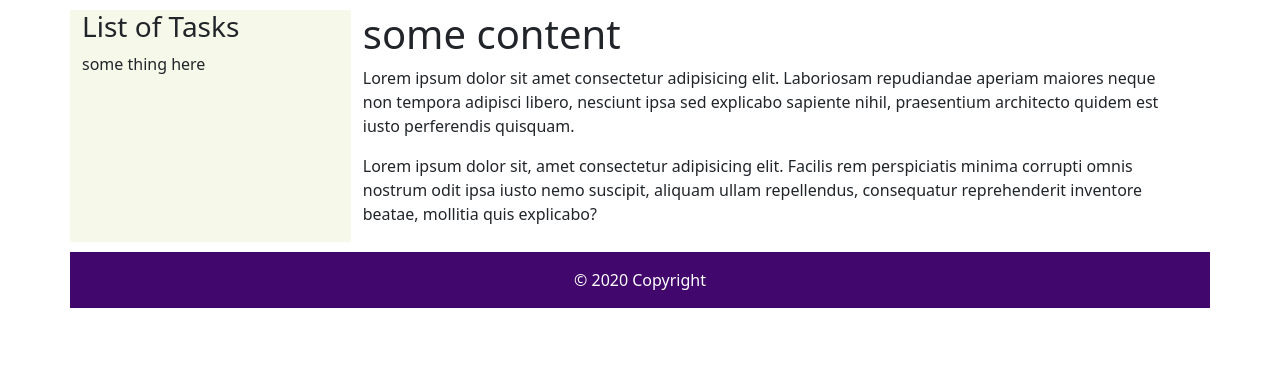
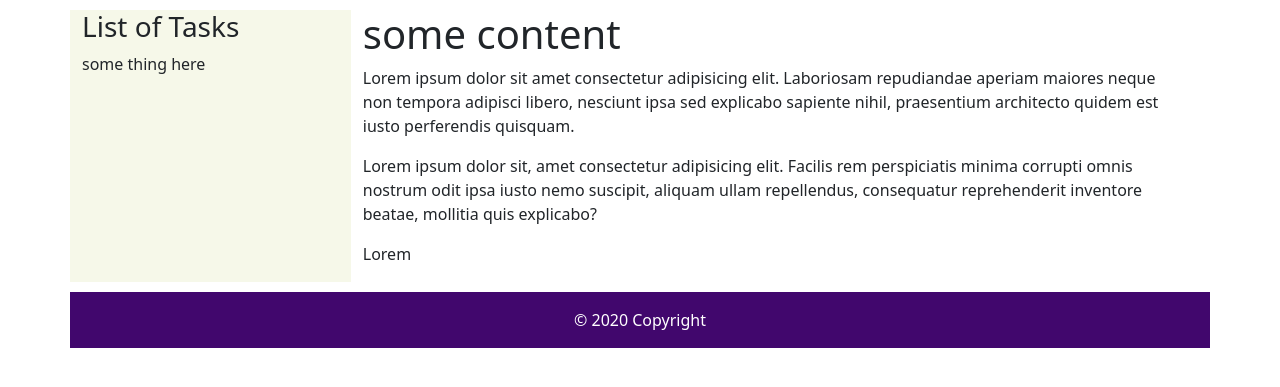
Before and after one commit to 8401483508/pst_task, a PHP site: page / in a window 1280 px wide. Shown: the part 56-443 px from the top of the page. Run offline with PHP 8.4, Linux system fonts and the light colour scheme; data that the repository does not hold is empty.

Commit message:
exercise 1 submitt

```diff
--- /dev/null
+++ b/layout/hello.php
@@ -0,0 +1 @@
+something
--- a/layout/index.php
+++ b/layout/index.php
@@ -3,7 +3,7 @@
 <h1> some content </h1>
 <p> Lorem ipsum dolor sit amet consectetur adipisicing elit. Laboriosam repudiandae aperiam maiores neque non tempora adipisci libero, nesciunt ipsa sed explicabo sapiente nihil, praesentium architecto quidem est iusto perferendis quisquam.</p>
 <p> Lorem ipsum dolor sit, amet consectetur adipisicing elit. Facilis rem perspiciatis minima corrupti omnis nostrum odit ipsa iusto nemo suscipit, aliquam ullam repellendus, consequatur reprehenderit inventore beatae, mollitia quis explicabo?</p>
-
+<p> Lorem </p>
 
 
 
```
Also changed, not shown: layout/aboutus.php (line endings or trailing spaces).
